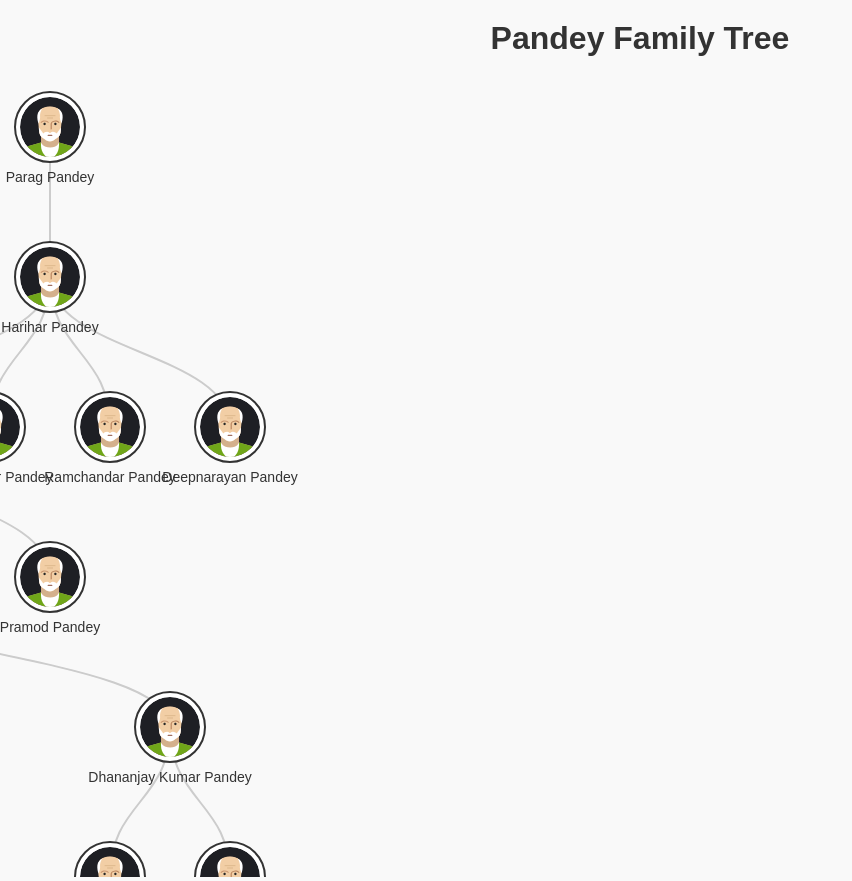
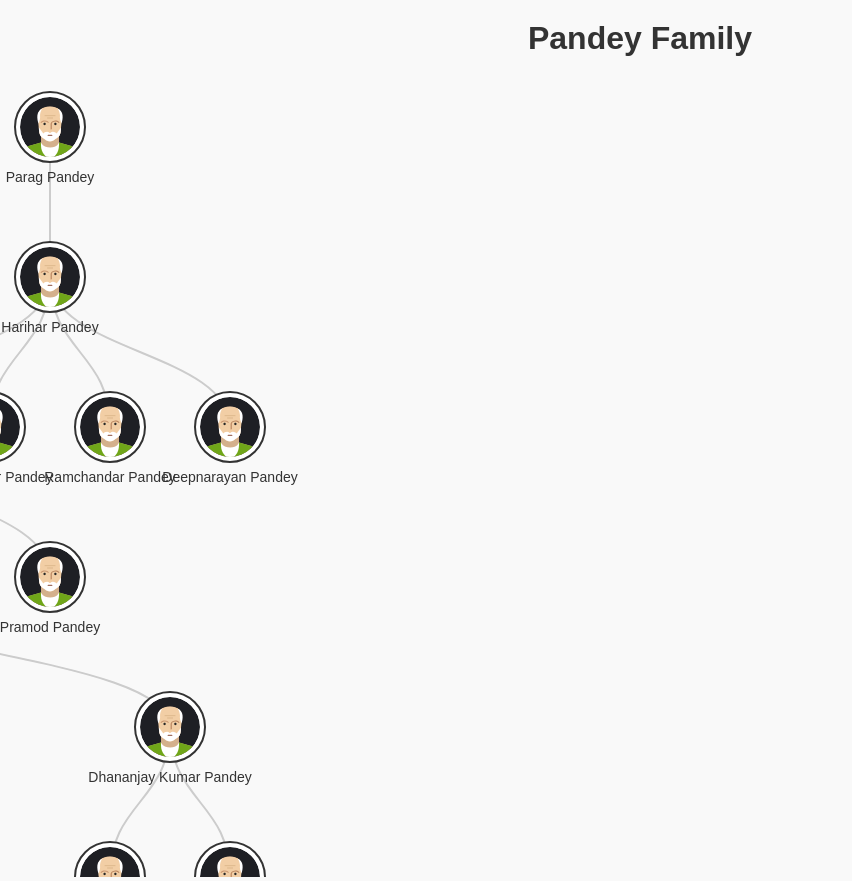
Before and after one commit to chankap/pandey-khandan, a plain HTML site: page index.html in a window 1280 px wide. Shown: the whole page, without its empty margins (0-852 px from the left). Drawn offline with nearby package versions, Linux system fonts and the light colour scheme.

Commit message:
Update index.html

```diff
--- a/index.html
+++ b/index.html
@@ -3,11 +3,11 @@
 <head>
   <meta charset="UTF-8">
   <meta name="viewport" content="width=device-width, initial-scale=1.0">
-  <title>Pandey Family Tree</title>
+  <title>Pandey Family</title>
   <link rel="stylesheet" href="styles.css">
 </head>
 <body>
-  <h1>Pandey Family Tree</h1>
+  <h1>Pandey Family</h1>
   <div id="tree"></div>
 
   <script src="https://d3js.org/d3.v7.min.js"></script>
```
